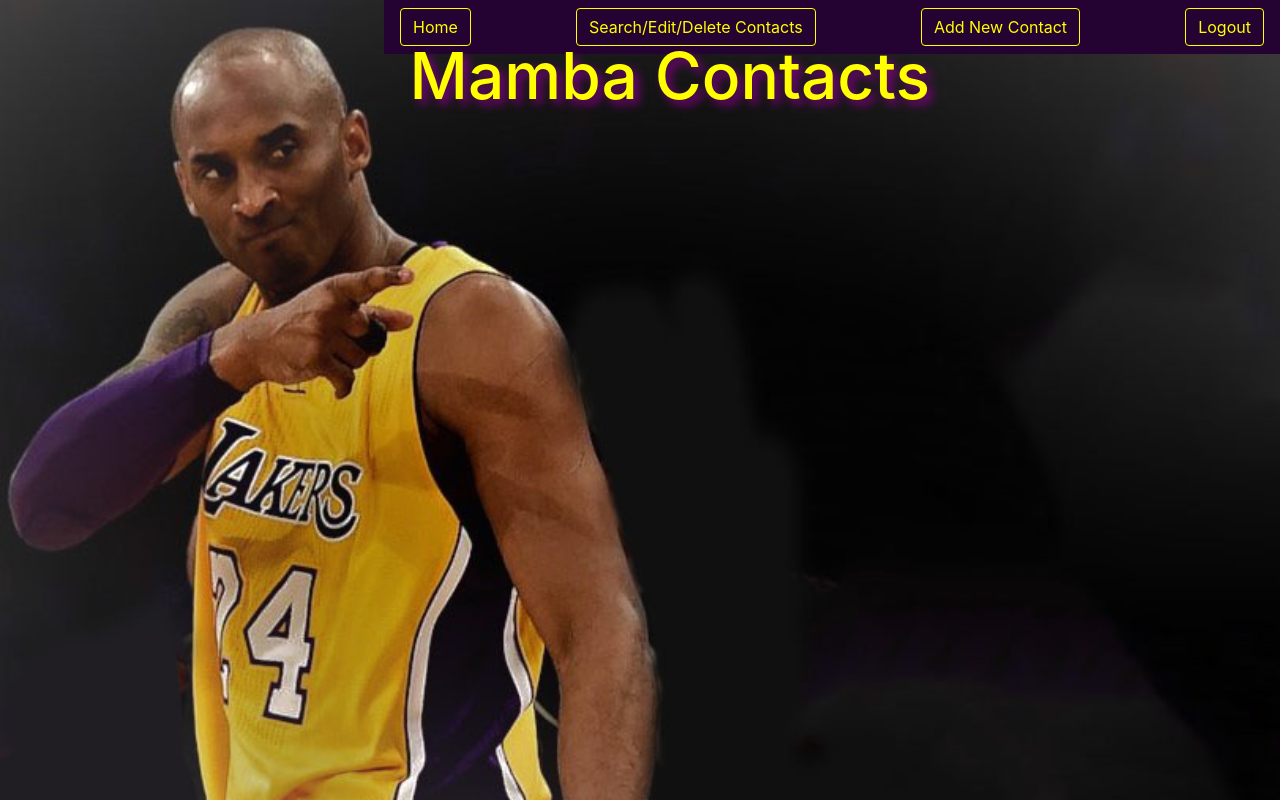
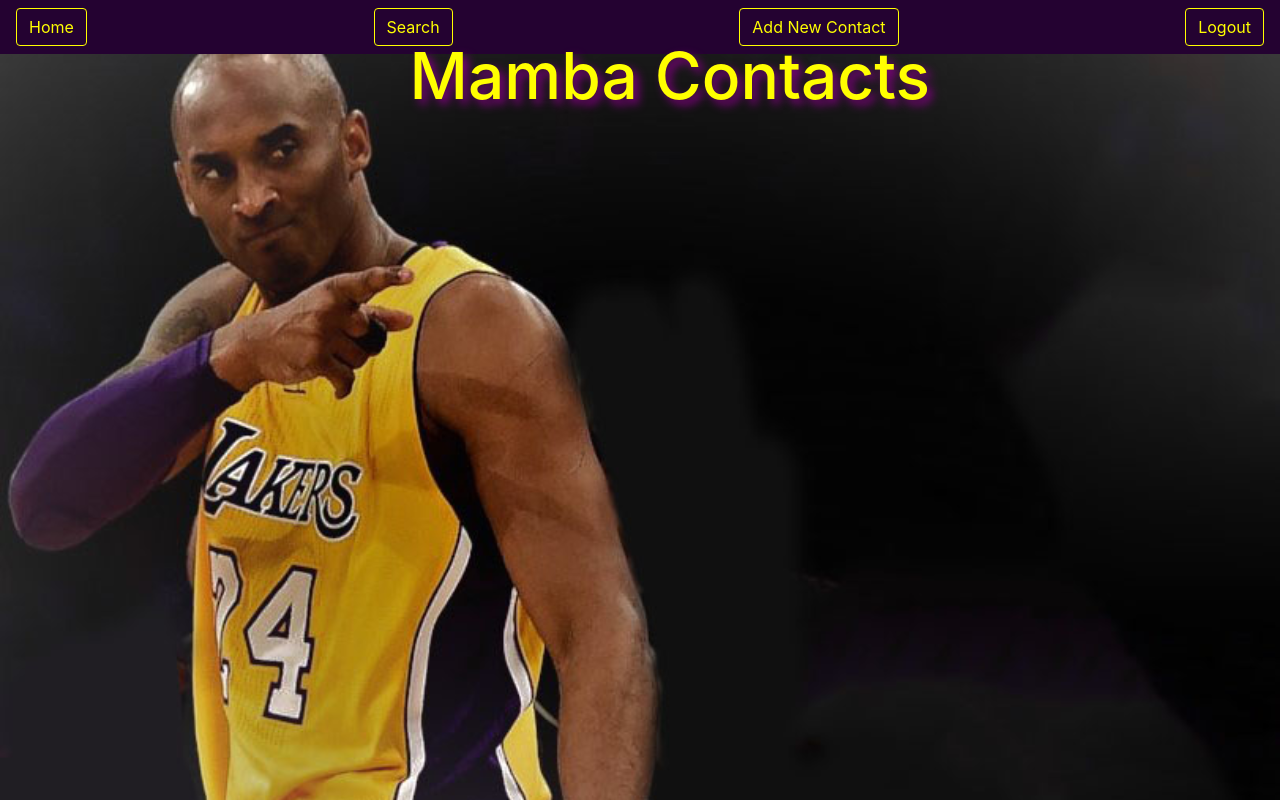
Before and after one commit to coolfortune/Contact-Manager, a React (Create React App) app in the folder frontend/: page /contacts/1 in a window 1280 px wide. Built offline with nearby package versions, Linux system fonts and the light colour scheme.

Commit message:
Navbar and Search

```diff
--- a/frontend/src/components/Contact.js
+++ b/frontend/src/components/Contact.js
@@ -12,13 +12,20 @@ export class Contact extends Component {
         }
     }
 
+    show()
+    {
+        alert('edit button works')
+
+    }
+
+
     render() {
         const { firstName, lastName } = this.props.contact;
         return (
             <div style = {this.getSyle()}>
                 <p>
                     <button type="button" style={btnStyle} >x</button>
-                    <button style={editBtnStyle}>Edit</button>
+                    <button style={editBtnStyle} onClick={this.show}>Edit</button>
                 </p>
                     {firstName} {lastName}
 
--- a/frontend/src/components/Navbar.js
+++ b/frontend/src/components/Navbar.js
@@ -3,6 +3,7 @@ import ReactDOM from 'react-dom';
 import ContactsPage from '../pages/ContactsPage';
 import ContactList from './ContactList';
 import AddForm from './AddForm';
+import SearchForm from './SearchForm';
 
 function Navbar(props)
 {
@@ -24,6 +25,7 @@ function Navbar(props)
     {
         ReactDOM.render(
         <div>
+            <SearchForm />,
             <ContactsPage />,
 
         </div>,
@@ -51,7 +53,7 @@ function Navbar(props)
         <div className="navbar">
 
         <button type="button" id="SearchButton" class="btn btn-outline-primary"  onClick={home} >Home</button>
-        <button type="button" id="SearchButton" class="btn btn-outline-primary"  onClick={search} >Search/Edit/Delete Contacts</button>
+        <button type="button" id="SearchButton" class="btn btn-outline-primary"  onClick={search} >Search</button>
         <button type="button" id="SearchButton" class="btn btn-outline-primary"  onClick={add} >Add New Contact</button>
         <button type="button" id="SearchButton" class="btn btn-outline-primary"  onClick={logOut} >Logout</button>
     </div>
--- a/frontend/src/components/PageTitle.js
+++ b/frontend/src/components/PageTitle.js
@@ -2,7 +2,6 @@ import React from 'react';
 
 function PageTitle()
 {
-
     return(
 
      <font color="yellow">
--- a/frontend/src/styles.css
+++ b/frontend/src/styles.css
@@ -111,7 +111,7 @@ h3{
     position: fixed;
     right: 0;
     top: 0;
-    width: 70%;
+    width: 100%;
   }
 
   /* Style the links inside the navigation bar */
@@ -233,7 +233,12 @@ h3{
 }
 
 .searchForm{
+    position: absolute;
+    bottom: 30vh;
+    right: 20vh;
     z-index: 1;
+    width: 30%;
+    height: 30%;
 }
 
 .addForm{
@@ -241,7 +246,6 @@ h3{
     bottom: 30vh;
     right: 20vh;
     z-index: 1;
-    /* background-color: purple; */
     width: 30%;
     height: 30%;
 }
```
Also changed, not shown: frontend/src/components/Search.js (added, +14 -0 lines).
